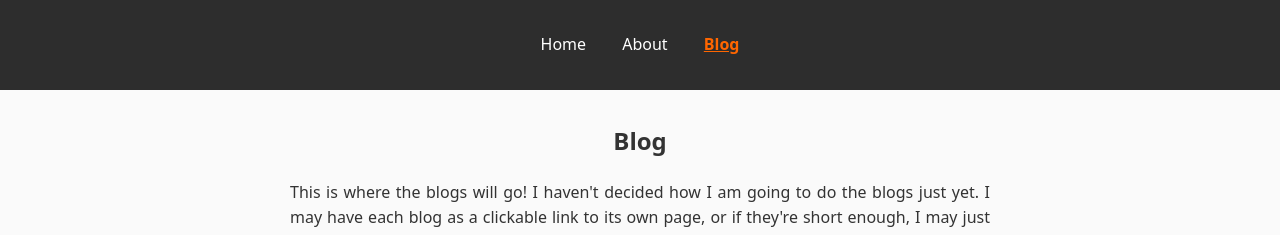
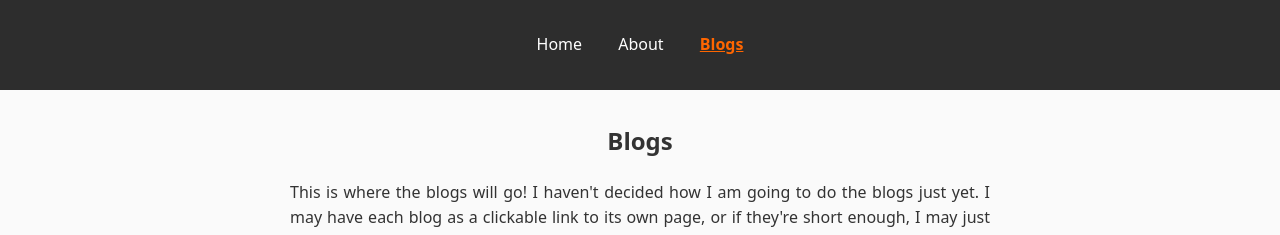
Before and after one commit to zpalmer618/zpalmer618.github.io, a Jekyll site: the page built from blog.md, in a window 1280 px wide. Shown: the top 235 px of the page. Built offline with Jekyll 4.4.1, drawn with Linux system fonts in a browser that asks for light colours.

Commit message:
minor changes

```diff
--- a/_config.yml
+++ b/_config.yml
@@ -4,5 +4,5 @@ nav_items:
     url: /
   - title: About
     url: /about.html
-  - title: Blog
+  - title: Blogs
     url: /blog.html
--- a/blog.md
+++ b/blog.md
@@ -1,7 +1,7 @@
 ---
 layout: default
-title: Blog
+title: Blogs
 ---
 
- <h2 style="text-align:center;">Blog</h2>
+ <h2 style="text-align:center;">Blogs</h2>
  <p style="text-align:justify;">This is where the blogs will go! I haven't decided how I am going to do the blogs just yet. I may have each blog as a clickable link to its own page, or if they're short enough, I may just have them all in here and separated by hyphens or something.</p>
```
Also changed, not shown: about.md (+1 -1 lines).
